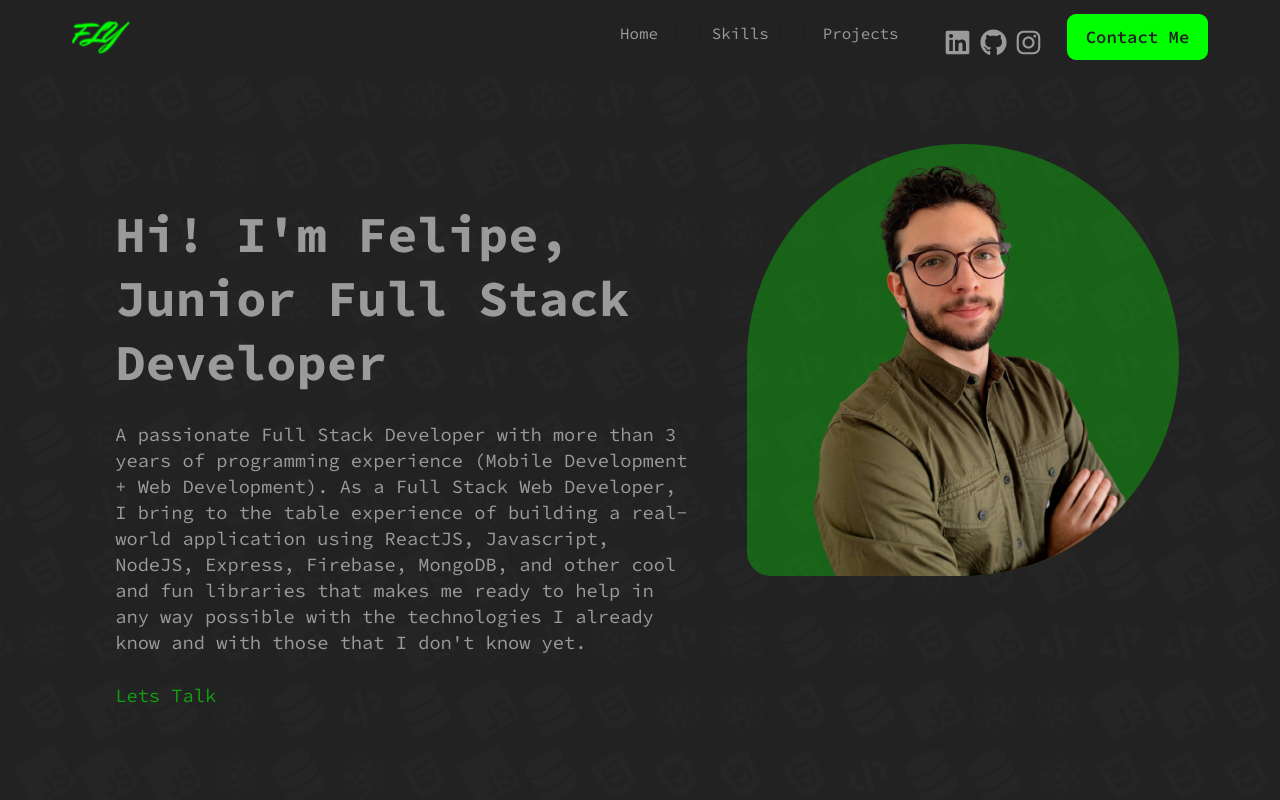
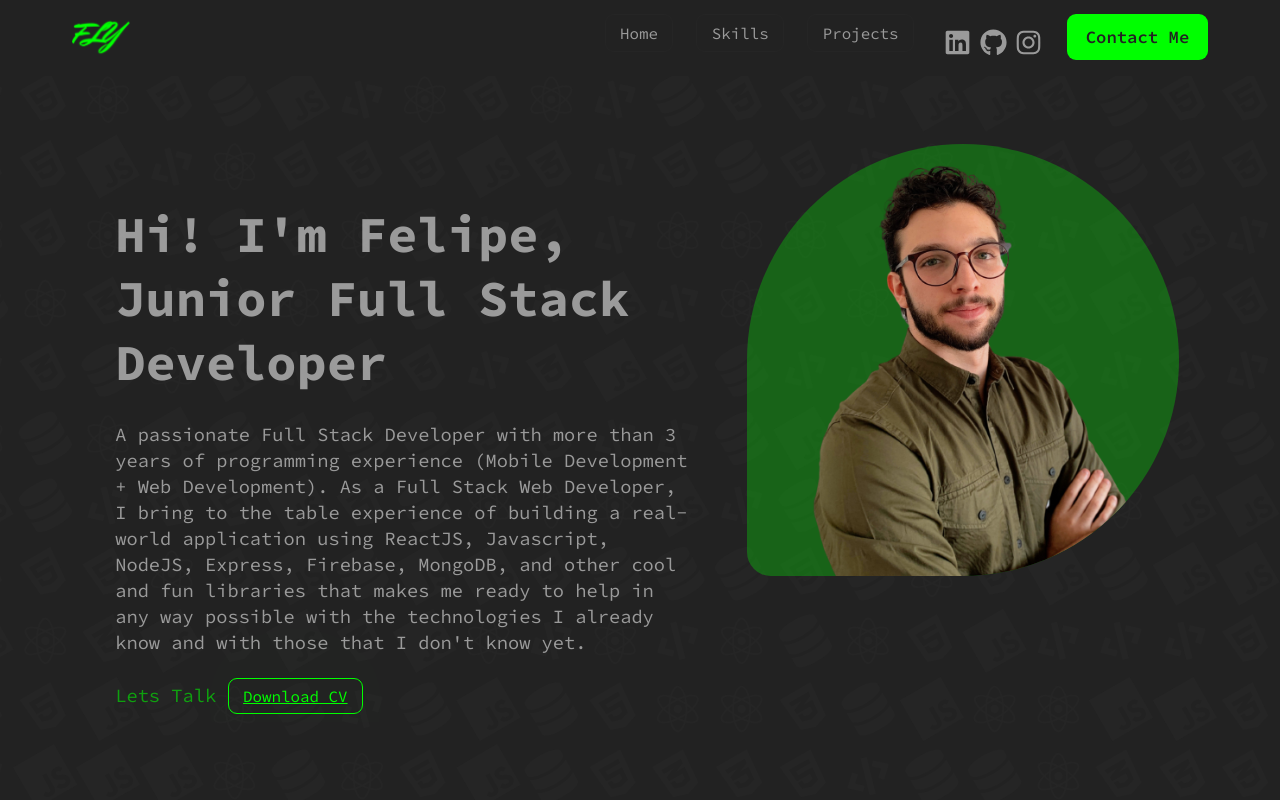
Before and after one commit to layuntaFelipe/portifolio-app, a React (Create React App) app: page / in a window 1280 px wide. Shown: the top 800 px of the page. Built offline with nearby package versions, Linux system fonts and the light colour scheme.

Commit message:
adding-cv-to-page

```diff
--- a/src/components/Hero.jsx
+++ b/src/components/Hero.jsx
@@ -1,6 +1,7 @@
 import React from 'react';
 import heroIMG from '../assets/felipeHeroPhoto.svg';
 import { Link } from 'react-scroll';
+import pdfCV from '../assets/pdf/Web-Dev-Felipe.pdf';
 
 const Hero = () => {
   return (
@@ -10,6 +11,7 @@ const Hero = () => {
         <h1>Hi! I'm <span className='letters'>F</span><span className='letters'>e</span><span className='letters'>l</span><span className='letters'>i</span><span className='letters'>p</span><span className='letters'>e</span>, Junior Full Stack Developer</h1>
         <p>A passionate Full Stack Developer with more than 3 years of programming experience (Mobile Development + Web Development). As a Full Stack Web Developer, I bring to the table experience of building a real-world application using ReactJS, Javascript, NodeJS, Express, Firebase, MongoDB, and other cool and fun libraries that makes me ready to help in any way possible with the technologies I already know and with those that I don't know yet.</p>
         <Link to='contact' spy={true} smooth={true} offset={-100} duration={500}><span className='goToContact'>Lets Talk</span></Link>
+        <a href={pdfCV} className='downloadCV' download="Felipe_Web_Dev_CV">Download CV</a>
       </div>
     </div>
   )
--- a/src/index.css
+++ b/src/index.css
@@ -219,6 +219,7 @@ body {
   padding-top: 3rem;
   color: rgba(255, 255, 255, 0.545);
   overflow: auto;
+  padding-bottom: 1rem;
 }
 
 .heroInfo h1 {
@@ -253,6 +254,28 @@ body {
   color: #0f0;
   text-shadow: 0 0 20px #0f0;
   transform: scale(105%);
+}
+
+.downloadCV {
+  color: #0f0;
+  height: 1.5rem;
+  margin: 0 0.8rem;
+  font-size: 1.1rem;
+  cursor: pointer;
+  padding: 0.5rem 1rem;
+  border: 2px solid #0f0;
+  border-radius: 10px;
+  text-shadow: 0 0 120px #0f0;
+}
+.downloadCV:hover {
+  color: #252525;
+  background-color: #0f0;
+  height: 1.5rem;
+  margin: 0 0.8rem;
+  font-size: 1.1rem;
+  cursor: pointer;
+  padding: 0.5rem 1rem;
+  border-radius: 10px;
 }
 
 
```
Also changed, not shown: 1 other file (tests, documents, lock files or other folders).
